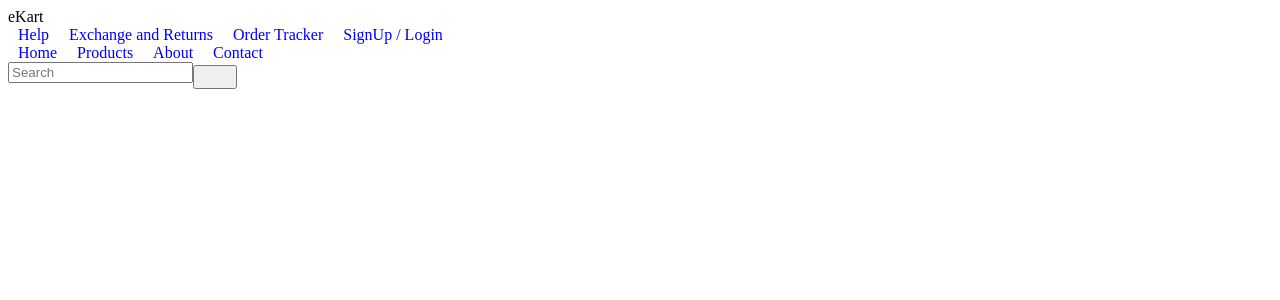
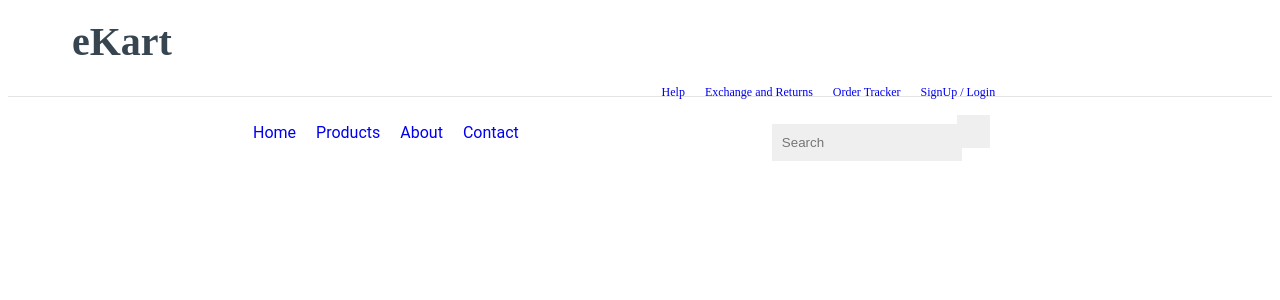
Before and after one commit to shrija21/angular-ekart-pro, an Angular app: page / in a window 1280 px wide. Shown: the top 300 px of the page. Built offline with nearby package versions, Linux system fonts and the light colour scheme.

Commit message:
Styling View Template - by styleUrls

```diff
--- /dev/null
+++ b/src/app/header/header.component.css
@@ -0,0 +1,82 @@
+/* Header Component CSS */
+.ekart--header {
+    width: 100%;
+    height: 11vh;
+    display: flex;
+    flex-wrap: wrap;
+    border-bottom: #E5E4E2 1.5px solid;
+}
+
+.ekart-logo {
+    padding: 1.2vh 8vh;
+    font-size: 40px;
+    font-weight: bold;
+    color: #36454F;
+    font-family:'Concert One', cursive;
+    width: 20%;
+}
+
+.ekart--header-nav {
+    width: 80%;
+    padding: 1vh 2vh;
+    font-size: 12px;
+}
+
+.ekart--top--bar {
+    width: auto;
+    text-align: right;
+    padding-top: 3px;
+    padding-bottom: 15px;
+    padding-right: 30px;
+}
+
+.ekart-menu {
+    padding-top: 2vh;
+    padding: 1vh 1vh;
+    color: #36454F;
+    font-family: 'Roboto', sans-serif;
+    font-weight: normal;
+    font-size: 16px;
+    width: 70%;
+    text-align: center;
+}
+
+.ekart--bottom--bar {
+    display: flex;
+}
+
+.ekart--search--bar {
+    padding: 0vh 3vh;
+}
+
+.ekart-search-box {
+    width: 170px;
+    height: 33px;
+    border: none;
+    background-color: #efefef;
+    padding: 2px 10px;
+}
+
+a {
+    text-decoration: none;
+    padding: 0px 10px;
+}
+
+.ekart--search--btn {
+    width: 33px;
+    height: 33px;
+    border: none;
+    background-color: #efefef;
+    margin-left: -5px;
+}
+
+.btn {
+    padding: 15px 25px;
+    border: none;
+    margin: 10px 0px;
+}
+
+.btn-primary {
+    background-color: #28282B;
+    color: white;
+}
--- a/src/app/header/header.component.html
+++ b/src/app/header/header.component.html
@@ -17,7 +17,7 @@
                 <a href="#">Contact</a>
             </div>
             <div class="ekart--search--bar">
-                <input type="text" class="ekart-search-bar" placeholder="Search" />
+                <input type="text" class="ekart-search-box" placeholder="Search">
                 <button class="ekart--search--btn">
                     <i class="fa fa fa-search" aria-hidden="true"></i>
                 </button>
--- a/src/app/header/header.component.ts
+++ b/src/app/header/header.component.ts
@@ -3,7 +3,7 @@ import { Component } from "@angular/core";
 @Component({
     selector: 'app-header',
     templateUrl: './header.component.html',
-    styles: ['a{text-decoration: none; margin: 0px 10px}', 'button{padding: 10px 20px;}']
+    styleUrls: ['./header.component.css']
 })
 export class HeaderComponent {
 
```
